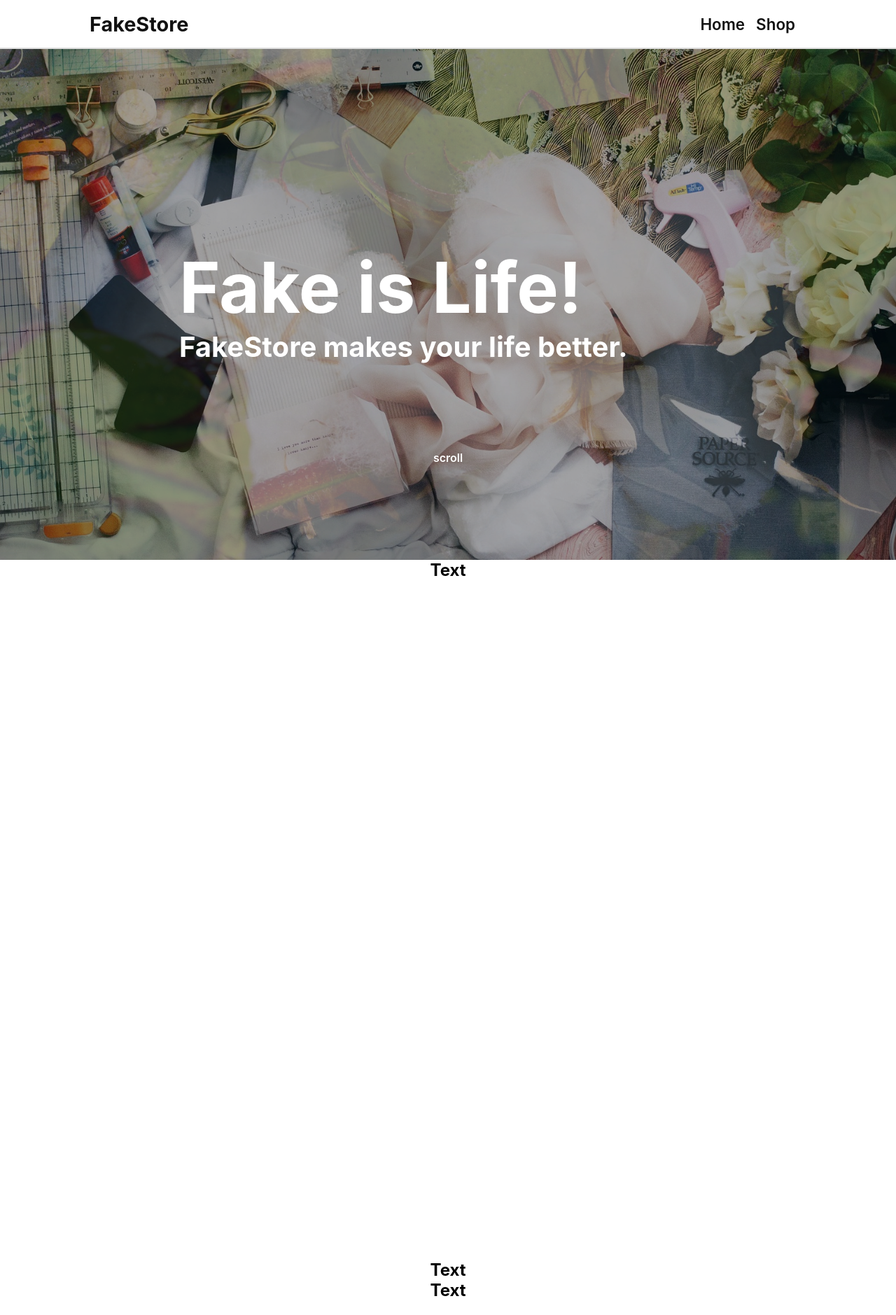
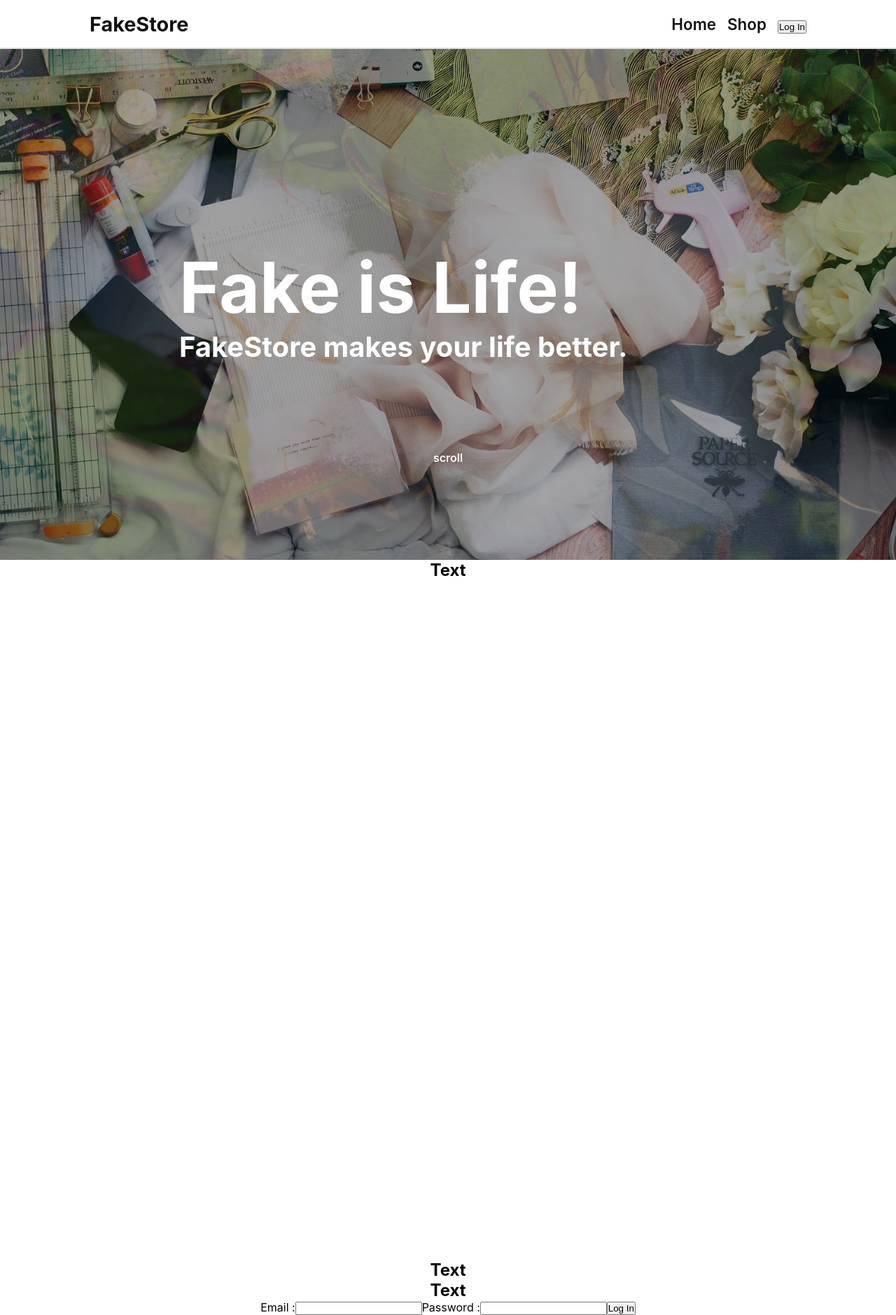
Before and after one commit to andytseng1993/react-fakeshop, a React (Create React App) app: page / in a window 1280 px wide. Shown: the whole page at 70% size. Before the commit the page ends 1858 px from the top, so only its background shows below. Built offline with nearby package versions, Linux system fonts and the light colour scheme.

Commit message:
create form

```diff
--- a/src/App.js
+++ b/src/App.js
@@ -1,6 +1,6 @@
 import HomePage from './pages/HomePage';
 import './App.css';
-import { Outlet, Route, Routes } from 'react-router-dom';
+import { Route, Routes } from 'react-router-dom';
 import ShopPage from './pages/ShopPage';
 import Layout from './component/layout/Layout';
 import ProductDetail from './component/shopPage/ProductDetail';
@@ -26,7 +26,6 @@ function App() {
           />
         </Routes>
       </Layout>
-      <Outlet/>
     </div>
   );
 }
--- a/src/component/layout/Layout.js
+++ b/src/component/layout/Layout.js
@@ -1,3 +1,4 @@
+import LogIn from "../logIn/LogIn"
 import Navigation from "./Navigation"
 
 function Layout(props){
@@ -7,6 +8,7 @@ function Layout(props){
             <main>
                 {props.children}
             </main>
+            <LogIn/>
         </>
     )
 }
--- a/src/component/layout/Navigation.js
+++ b/src/component/layout/Navigation.js
@@ -16,6 +16,9 @@ function Navigation(){
                 <NavLink to='shop'>
                     Shop
                 </NavLink>
+                <button>
+                    Log In
+                </button>
             </nav>
         </header>
     )
--- /dev/null
+++ b/src/component/logIn/LogIn.js
@@ -0,0 +1,28 @@
+
+import { useRef } from "react";
+
+
+const LogIn=(props)=>{
+    const emailRef = useRef('')
+    const passwordRef = useRef('')
+    const submitHandler=(event)=>{
+        event.preventDefault()
+        console.log(emailRef.current.value,passwordRef.current.value);
+    }
+    return(
+        <section>
+            <div>
+                <div></div>
+                <form onSubmit={submitHandler}>
+                    <label htmlFor="email">Email :</label>
+                    <input type='text' required id='email' ref={emailRef}></input>
+                    <label htmlFor="password">Password :</label>
+                    <input type='password' required id='password' ref={passwordRef}></input>
+                    <button>Log In</button>
+                </form>
+            </div>
+        </section>
+    )
+}
+
+export default LogIn
```
